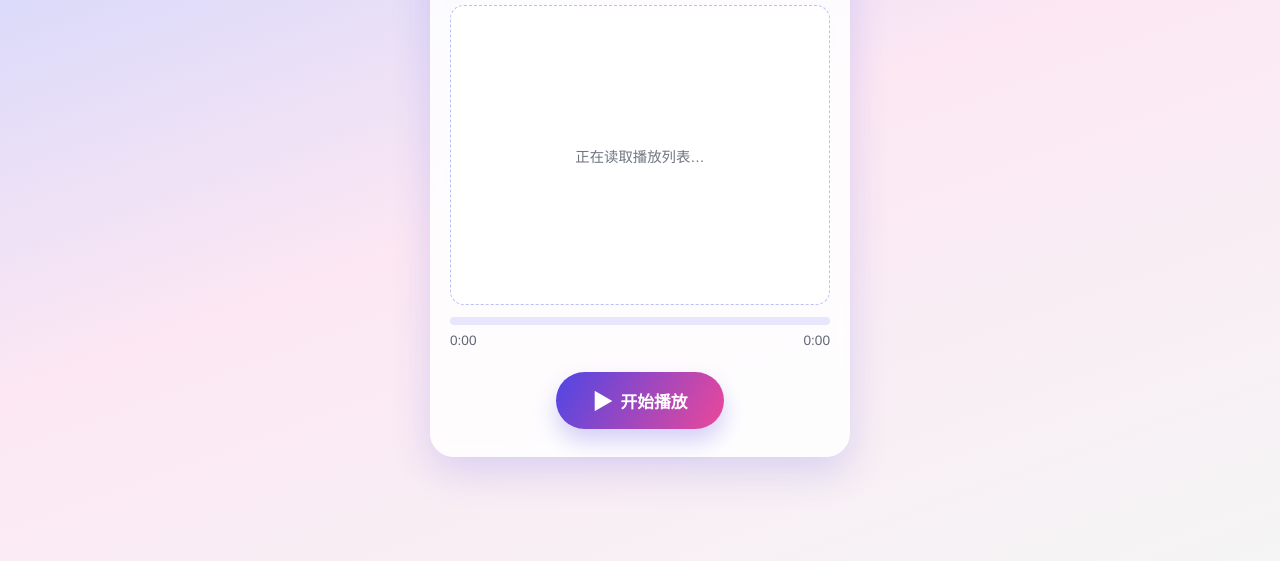
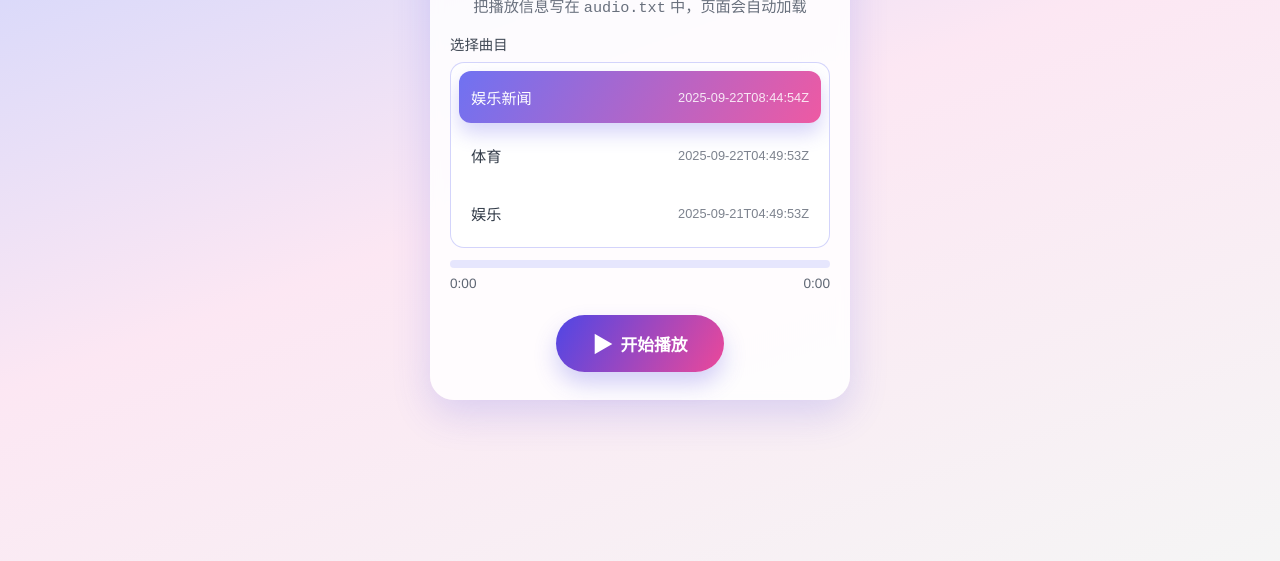
Before and after one commit to kvmaker/codex, a plain HTML site: page index.html in a window 1280 px wide. Shown: the part 239-800 px from the top of the page. Drawn offline with Linux system fonts and the light colour scheme.

Commit message:
Fix audio track parser to split lines correctly (#7)

```diff
--- a/index.html
+++ b/index.html
@@ -479,8 +479,7 @@
           }
 
           const text = await response.text();
-          const lines = text.split(/
-/);
+          const lines = text.split(/\r?\n/);
           const parsed = [];
 
           lines.forEach((line, index) => {
```
